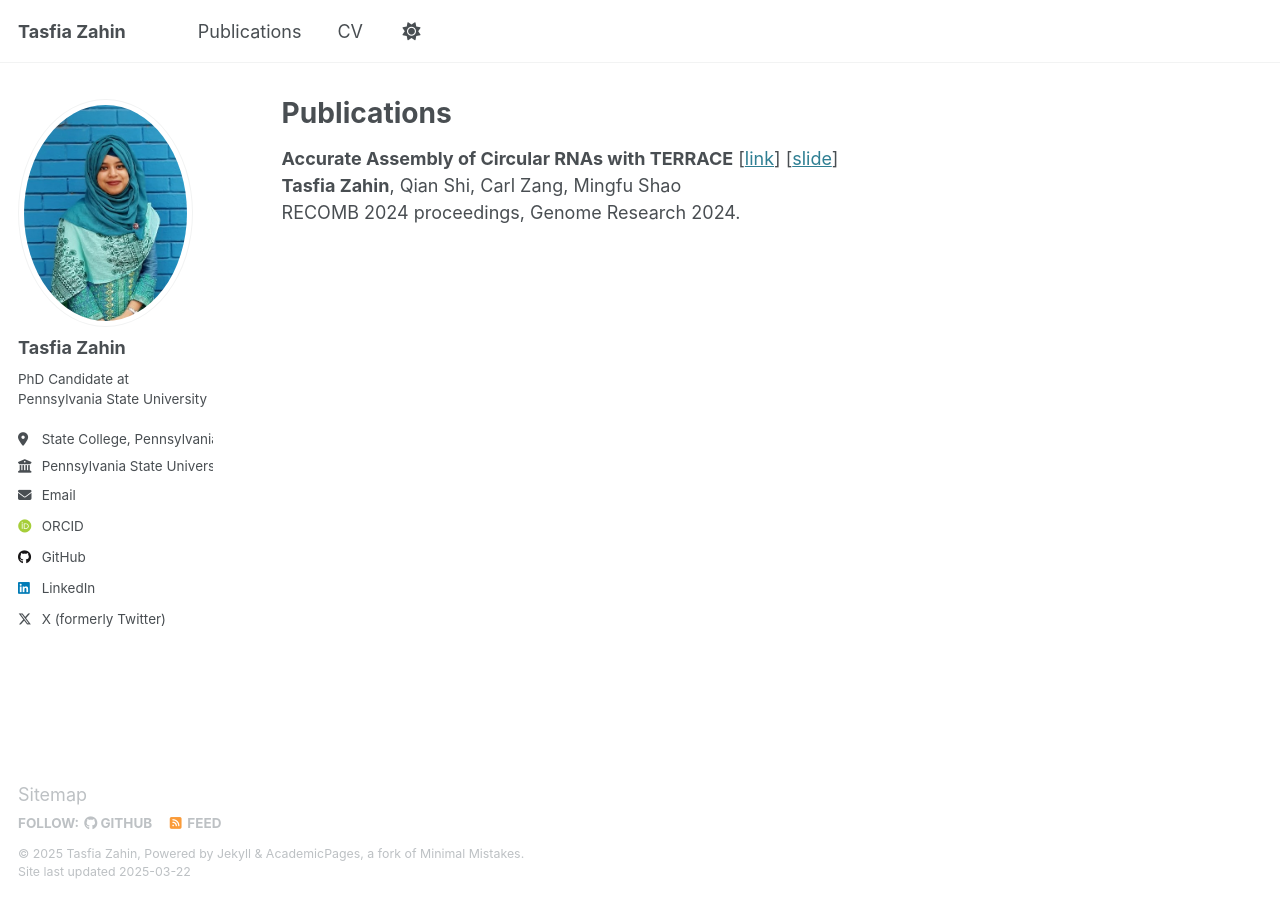
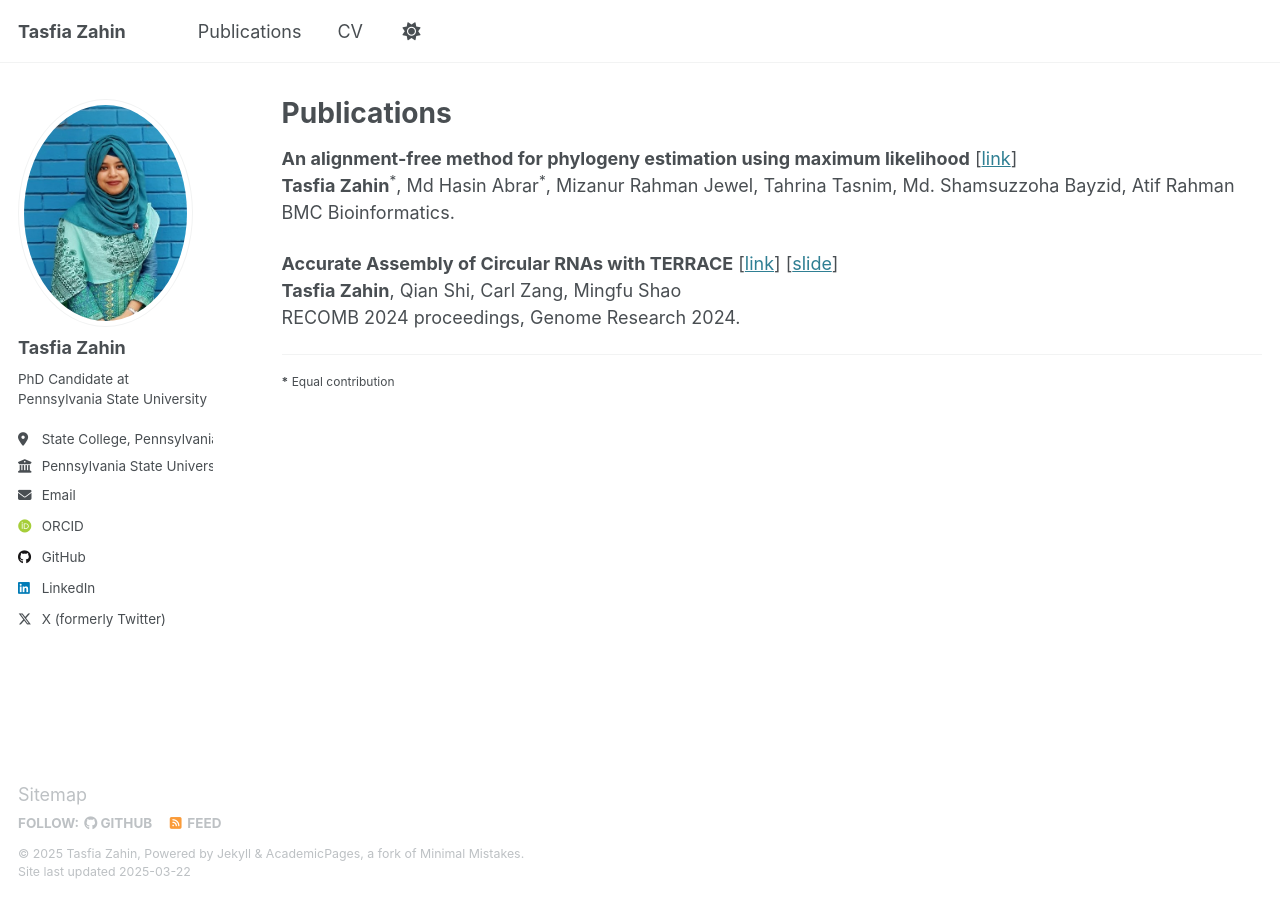
Before and after one commit to TasfiaZahin/TasfiaZahin.github.io, a Jekyll site: the page built from _pages/publications.html, in a window 1280 px wide. Built offline with Jekyll 4.4.1, drawn with Linux system fonts in a browser that asks for light colours; some web fonts are replaced.

Commit message:
publication updated

```diff
--- a/_pages/publications.html
+++ b/_pages/publications.html
@@ -13,38 +13,16 @@ author_profile: true
 
 <div class="publications">
 
-  <!-- <h2>Publications</h2> -->
-
-  <!-- <h3>2025</h3> -->
-
-  <!-- <div class="publication-item">
+  <div class="publication-item">
     <p>
-      <strong>GReaTer: Gradients over Reasoning Makes Smaller Language Models Strong Prompt Optimizers</strong>
-      [<a href="https://arxiv.org/pdf/2412.09722.pdf" target="_blank">PDF</a>]<br>
-      <strong>Sarkar Snigdha Sarathi Das</strong>, Ryo Kamoi, Bo Pang, Yusen Zhang, Rui Zhang<br>
-      ICLR 2025.
-    </p>
-  </div> -->
-
-  <!-- <h3>2024</h3> -->
-
-  <!-- <div class="publication-item">
-    <p>
-      <strong>Evaluating LLMs at Detecting Errors in LLM Responses</strong>
-      [<a href="https://arxiv.org/pdf/2404.03602.pdf" target="_blank">PDF</a>]<br>
-      Ryo Kamoi, <strong>Sarkar Snigdha Sarathi Das</strong>, Renze Lou, Jihyun Janice Ahn, Yilun Zhao, Xiaoxin Lu, Nan Zhang, Yusen Zhang, Ranran Haoran Zhang, Sujeeth Reddy Vummanthala, Salika Dave, Shaobo Qin, Arman Cohan, Wenpeng Yin, Rui Zhang<br>
-      COLM 2024.
+      <strong>An alignment-free method for phylogeny estimation using maximum likelihood</strong>
+      [<a href="https://doi.org/10.1186/s12859-025-06080-w" target="_blank">link</a>]
+      <!-- [<a href="/files/RECOMB24-TERRACE.pdf" target="_blank">slide</a>]--><br>
+      <strong>Tasfia Zahin</strong><sup>*</sup>, Md Hasin Abrar<sup>*</sup>,
+      Mizanur Rahman Jewel, Tahrina Tasnim, Md. Shamsuzzoha Bayzid, Atif Rahman<br>
+      BMC Bioinformatics.
     </p>
   </div>
-
-  <div class="publication-item">
-    <p>
-      <strong>S3-DST: Structured Open-Domain Dialogue Segmentation and State Tracking in the Era of LLMs</strong>
-      [<a href="https://aclanthology.org/2024.findings-acl.891.pdf" target="_blank">PDF</a>]<br>
-      <strong>Sarkar Snigdha Sarathi Das</strong>, Chirag Shah, Mengting Wan, Jennifer Neville, Longqi Yang, Reid Andersen, Georg Buscher, Tara Safavi<br>
-      Findings of ACL 2024.
-    </p>
-  </div> -->
 
   <div class="publication-item">
     <p>
@@ -58,23 +36,6 @@ author_profile: true
 
 </div>
 
-<!-- New style rendering if publication categories are defined -->
-<!-- {% if site.publication_category %}
-  {% for category in site.publication_category  %}
-    {% assign title_shown = false %}
-    {% for post in site.publications reversed %}
-      {% if post.category != category[0] %}
-        {% continue %}
-      {% endif %}
-      {% unless title_shown %}
-        <h2>{{ category[1].title }}</h2><hr />
-        {% assign title_shown = true %}
-      {% endunless %}
-      {% include archive-single.html %}
-    {% endfor %}
-  {% endfor %}
-{% else %}
-  {% for post in site.publications reversed %}
-    {% include archive-single.html %}
-  {% endfor %}
-{% endif %} -->
+<!-- Add footnote here -->
+<hr>
+<p style="font-size: 12px;"><strong>*</strong> Equal contribution</p>
```
